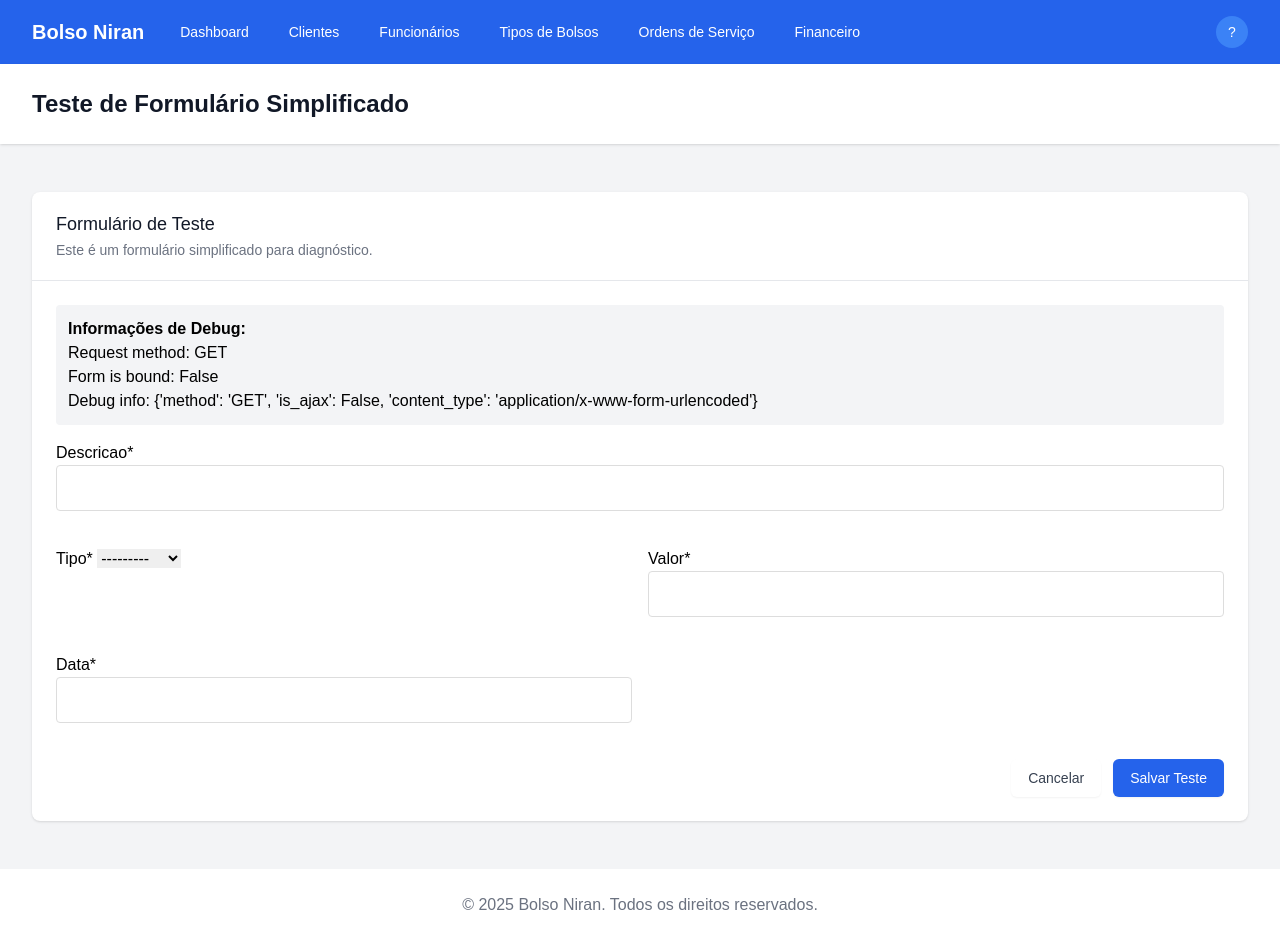
After one commit to rogaciano/prodbolso, a Django app: page /financeiro/teste/ in a window 1280 px wide. The commit adds this page. Run offline with Django 5.2, Linux system fonts and the light colour scheme; some libraries are stand-ins or nearby versions.

Commit message:
feat: implement client and financial transaction management with forms and views

```diff
--- a/apps/financeiro/forms.py
+++ b/apps/financeiro/forms.py
@@ -12,3 +12,25 @@ class TransacaoForm(forms.ModelForm):
                 'class': 'resize-none h-8'
             }),
         }
+
+# Formulário de teste simplificado para diagnóstico
+class TransacaoTesteForm(forms.ModelForm):
+    class Meta:
+        model = Transacao
+        fields = ['descricao', 'tipo', 'valor', 'data']
+
+    def __init__(self, *args, **kwargs):
+        super().__init__(*args, **kwargs)
+        # Definir valores padrão para campos não incluídos
+        if not self.is_bound:  # Apenas para novos formulários
+            self.initial['categoria'] = 'outros'
+
+    def clean(self):
+        cleaned_data = super().clean()
+        # Definir categoria com base no tipo
+        tipo = cleaned_data.get('tipo')
+        if tipo == 'receita':
+            cleaned_data['categoria'] = 'outros'
+        elif tipo == 'despesa':
+            cleaned_data['categoria'] = 'outros'
+        return cleaned_data
--- a/apps/financeiro/urls.py
+++ b/apps/financeiro/urls.py
@@ -10,4 +10,5 @@ urlpatterns = [
     path('<int:pk>/edit/', views.TransacaoUpdateView.as_view(), name='edit'),
     path('<int:pk>/delete/', views.TransacaoDeleteView.as_view(), name='delete'),
     path('resumo/', views.ResumoFinanceiroView.as_view(), name='resumo'),
+    path('teste/', views.transacao_teste_view, name='teste'),
 ]
--- a/apps/financeiro/views.py
+++ b/apps/financeiro/views.py
@@ -1,12 +1,14 @@
-from django.shortcuts import render
+from django.shortcuts import render, redirect
 from django.urls import reverse_lazy, reverse
 from django.views.generic import ListView, DetailView, CreateView, UpdateView, DeleteView, TemplateView
 from django.contrib.auth.mixins import LoginRequiredMixin
 from django.contrib import messages
 from django.utils import timezone
 from .models import Transacao, ResumoFinanceiro
+from .forms import TransacaoForm, TransacaoTesteForm
 from django.db.models import Sum
 import json
+import traceback
 
 class TransacaoListView(LoginRequiredMixin, ListView):
     model = Transacao
@@ -83,9 +85,20 @@ class TransacaoCreateView(LoginRequiredMixin, CreateView):
         return initial
 
     def form_valid(self, form):
-        response = super().form_valid(form)
-        messages.success(self.request, 'Transação registrada com sucesso!')
-        return response
+        print("Form válido! Dados:", form.cleaned_data)
+        try:
+            response = super().form_valid(form)
+            messages.success(self.request, 'Transação registrada com sucesso!')
+            return response
+        except Exception as e:
+            print("Erro ao salvar:", str(e))
+            messages.error(self.request, f'Erro ao salvar: {str(e)}')
+            return self.form_invalid(form)
+
+    def form_invalid(self, form):
+        print("Form inválido! Erros:", form.errors)
+        messages.error(self.request, f'Erro ao validar formulário: {form.errors}')
+        return super().form_invalid(form)
 
     def get_context_data(self, **kwargs):
         context = super().get_context_data(**kwargs)
@@ -148,3 +161,56 @@ class ResumoFinanceiroView(LoginRequiredMixin, TemplateView):
         context['data_fim'] = data_fim
 
         return context
+
+
+# View de teste baseada em função para diagnóstico
+def transacao_teste_view(request):
+    """View simplificada para testar o salvamento de transações"""
+    if request.method == 'POST':
+        try:
+            print("\n\n*** POST recebido em transacao_teste_view ***")
+            print("POST data:", request.POST)
+
+            form = TransacaoTesteForm(request.POST)
+            print("Form bound:", form.is_bound)
+            print("Form errors:", form.errors)
+
+            if form.is_valid():
+                print("Form válido! Dados limpos:", form.cleaned_data)
+                try:
+                    # Tenta salvar manualmente para ter mais controle
+                    transacao = Transacao(
+                        descricao=form.cleaned_data['descricao'],
+                        tipo=form.cleaned_data['tipo'],
+                        categoria='outros',  # Valor fixo para simplificar
+                        valor=form.cleaned_data['valor'],
+                        data=form.cleaned_data['data']
+                    )
+                    transacao.save()
+                    print("Transação salva com sucesso! ID:", transacao.id)
+                    messages.success(request, f'Transação de teste salva com sucesso! ID: {transacao.id}')
+                    return redirect('financeiro:list')
+                except Exception as e:
+                    print("ERRO AO SALVAR:", str(e))
+                    print(traceback.format_exc())
+                    messages.error(request, f'Erro ao salvar: {str(e)}')
+            else:
+                print("Form inválido! Erros detalhados:", form.errors.as_json())
+                messages.error(request, f'Formulário inválido: {form.errors}')
+        except Exception as e:
+            print("EXCEÇÃO GERAL:", str(e))
+            print(traceback.format_exc())
+            messages.error(request, f'Erro geral: {str(e)}')
+    else:
+        form = TransacaoTesteForm()
+        print("\n\n*** GET recebido em transacao_teste_view ***")
+        print("Form inicializado")
+
+    return render(request, 'financeiro/transacao_teste_form.html', {
+        'form': form,
+        'debug_info': {
+            'method': request.method,
+            'is_ajax': request.headers.get('x-requested-with') == 'XMLHttpRequest',
+            'content_type': request.content_type,
+        }
+    })
--- /dev/null
+++ b/templates/financeiro/transacao_teste_form.html
@@ -0,0 +1,74 @@
+{% extends 'base.html' %}
+{% load crispy_forms_tags %}
+
+{% block title %}Teste de Formulário - Bolso Niran{% endblock %}
+
+{% block header %}Teste de Formulário Simplificado{% endblock %}
+
+{% block content %}
+<div class="bg-white shadow overflow-hidden sm:rounded-lg">
+  <div class="px-4 py-5 sm:px-6">
+    <h2 class="text-lg leading-6 font-medium text-gray-900">Formulário de Teste</h2>
+    <p class="mt-1 max-w-2xl text-sm text-gray-500">Este é um formulário simplificado para diagnóstico.</p>
+  </div>
+
+  <div class="border-t border-gray-200 px-4 py-5 sm:p-6">
+    <!-- Informações de Debug -->
+    <div class="bg-gray-100 p-3 mb-4 rounded">
+      <h3 class="font-bold">Informações de Debug:</h3>
+      <p>Request method: {{ request.method }}</p>
+      <p>Form is bound: {{ form.is_bound }}</p>
+      <p>Debug info: {{ debug_info }}</p>
+
+      {% if messages %}
+      <div class="mt-2 p-2 bg-yellow-100 rounded">
+        <h4 class="font-bold">Mensagens:</h4>
+        <ul>
+          {% for message in messages %}
+          <li{% if message.tags %} class="{{ message.tags }}"{% endif %}>{{ message }}</li>
+          {% endfor %}
+        </ul>
+      </div>
+      {% endif %}
+    </div>
+
+    <form method="post" enctype="multipart/form-data" novalidate>
+      {% csrf_token %}
+
+      {% if form.errors %}
+      <div class="bg-red-100 border border-red-400 text-red-700 px-4 py-3 rounded mb-4">
+        <h4 class="font-bold">Erros no formulário:</h4>
+        {{ form.errors }}
+      </div>
+      {% endif %}
+
+      <div class="grid grid-cols-1 gap-y-6 gap-x-4 sm:grid-cols-6">
+        <div class="sm:col-span-6">
+          {{ form.descricao|as_crispy_field }}
+        </div>
+
+        <div class="sm:col-span-3">
+          {{ form.tipo|as_crispy_field }}
+        </div>
+
+        <div class="sm:col-span-3">
+          {{ form.valor|as_crispy_field }}
+        </div>
+
+        <div class="sm:col-span-3">
+          {{ form.data|as_crispy_field }}
+        </div>
+      </div>
+
+      <div class="mt-6 flex justify-end space-x-3">
+        <a href="{% url 'financeiro:list' %}" class="inline-flex justify-center py-2 px-4 border border-transparent shadow-sm text-sm font-medium rounded-md text-gray-700 bg-white hover:bg-gray-50 focus:outline-none focus:ring-2 focus:ring-offset-2 focus:ring-gray-500">
+          Cancelar
+        </a>
+        <button type="submit" class="inline-flex justify-center py-2 px-4 border border-transparent shadow-sm text-sm font-medium rounded-md text-white bg-blue-600 hover:bg-blue-700 focus:outline-none focus:ring-2 focus:ring-offset-2 focus:ring-blue-500">
+          Salvar Teste
+        </button>
+      </div>
+    </form>
+  </div>
+</div>
+{% endblock %}
```
Also changed, not shown: apps/clientes/forms.py (added, +11 -0 lines), apps/clientes/views.py (+20 -2 lines), templates/clientes/cliente_form.html (+12 -2 lines), templates/financeiro/transacao_form.html (+13 -0 lines), db.sqlite3, 1 other file.
